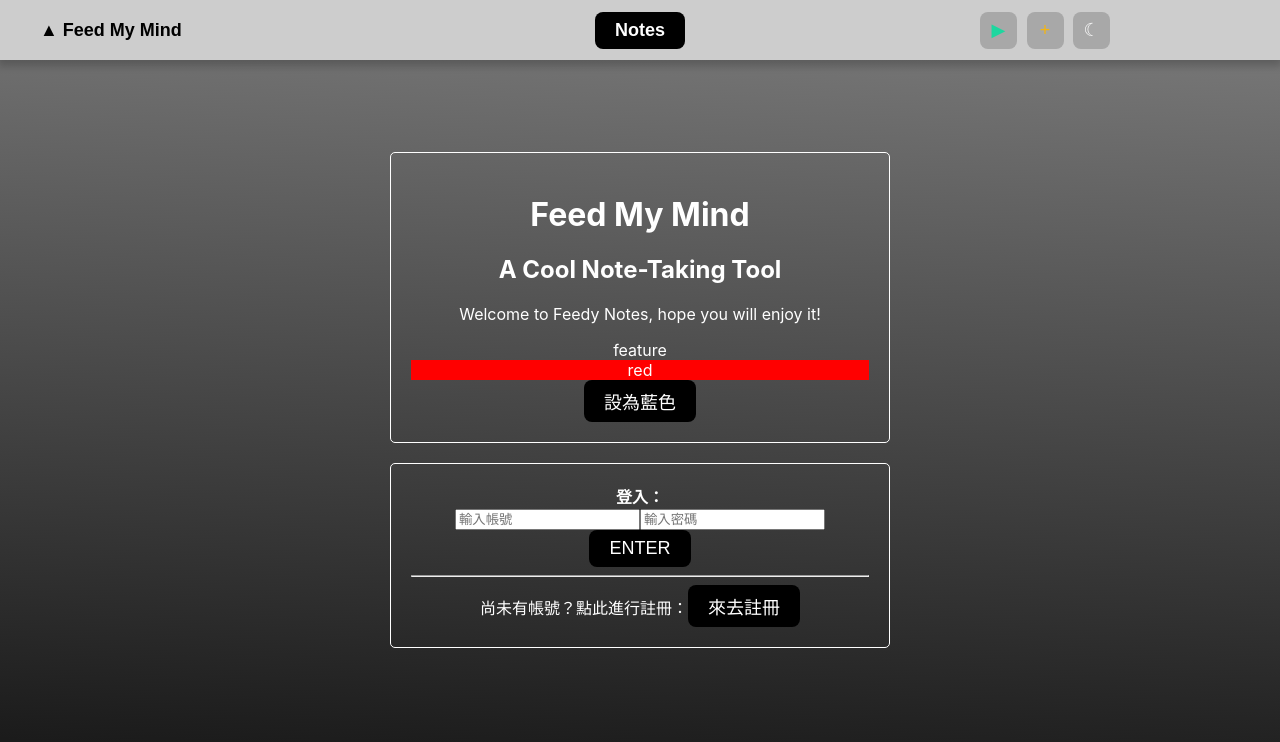
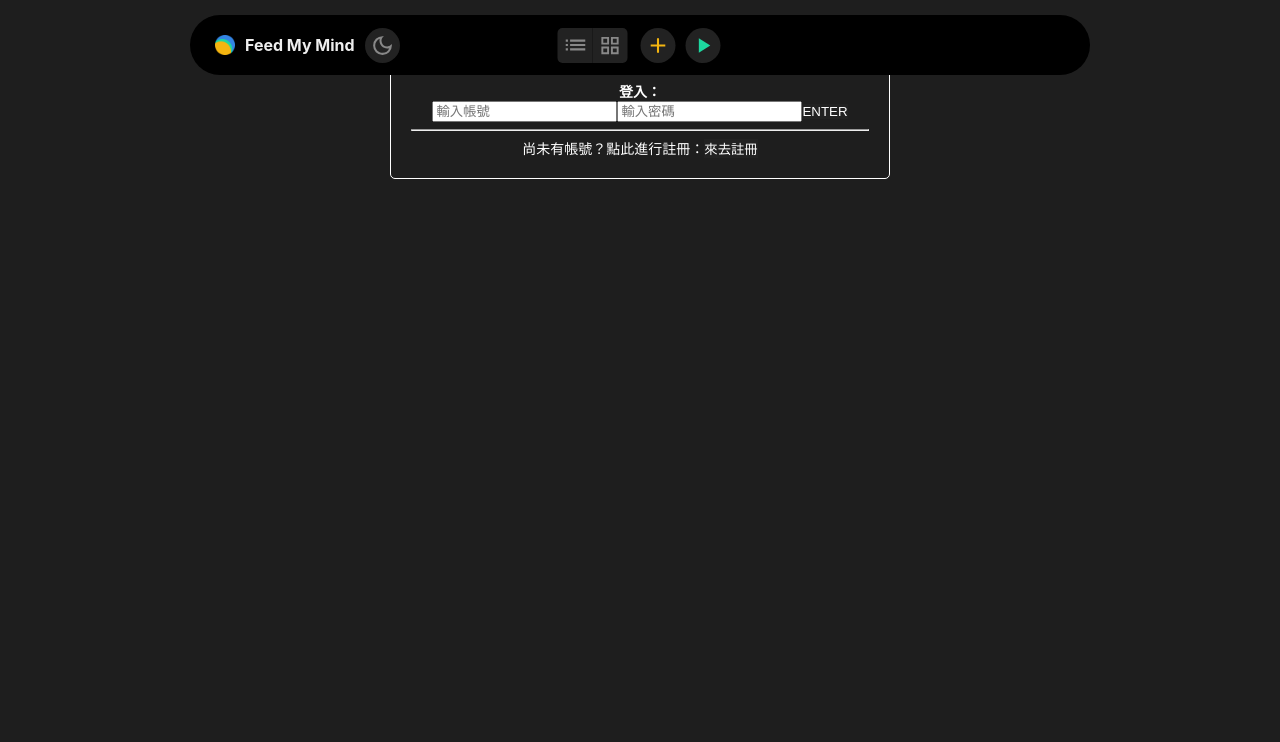
Before and after one commit to ray-mj-huang/Feed-My-Mind, a React (Create React App) app: page / in a window 1280 px wide. Shown: the top 742 px of the page. Built offline with nearby package versions, Linux system fonts and the light colour scheme; no server answers.

Commit message:
Style navigation bar

```diff
--- a/public/index.html
+++ b/public/index.html
@@ -2,7 +2,7 @@
 <html lang="en">
   <head>
     <meta charset="utf-8" />
-    <link rel="icon" href="%PUBLIC_URL%/favicon.ico" />
+    <link rel="icon" href="%PUBLIC_URL%/logo_temp.png" />
     <meta name="viewport" content="width=device-width, initial-scale=1" />
     <meta name="theme-color" content="#000000" />
     <meta
--- a/src/App.css
+++ b/src/App.css
@@ -4,24 +4,31 @@
 
 body {
   background: #1e1e1e;
+  color: #eeeeee;
+  font-size: 14px;
+}
+
+img {
+  display: block;
 }
 
 button {
   display: inline-block;
   border: none;
-  padding: 0.5rem 1.25rem;
+  padding: 0;
   margin: 0;
-  font-size: 18px;
   text-decoration: none;
-  background: #000000;
-  color: #ffffff;
-  border-radius: 8px;
-  cursor: pointer;
-  text-align: center;
-  /* transition: background 250ms ease-in-out,
-              transform 150ms ease; */
+  appearance: none;
   -webkit-appearance: none;
   -moz-appearance: none;
+  text-align: center;
+  cursor: pointer;
+
+  background: #222222;
+  color: #ffffff;
+
+  /* transition: background 250ms ease-in-out,
+  transform 150ms ease; */
 }
 
 button:disabled {
--- a/src/App.js
+++ b/src/App.js
@@ -1,24 +1,41 @@
 /* eslint-disable react/button-has-type */
 /* eslint-disable react/prop-types */
 
-// import { BrowserRouter, Routes, Route } from 'react-router-dom';
-
 import { useState, useEffect } from 'react';
-
 // import { onAuthStateChanged } from 'firebase/auth';
 // import { auth } from './firebase';
 import './App.css';
 import { onAuthStateChanged, signOut } from 'firebase/auth';
 import { auth } from './firebase';
 import Navbar from './components/Navbar';
-import Home from './pages/Home';
 import Notes from './pages/Notes';
-// import Dashboard from './pages/Dashboard';
+import SignInCard from './components/SignInCard';
+
+const boxStyle = {
+  width: '500px', border: '1px solid white', borderRadius: '5px', padding: '20px', color: 'white', textAlign: 'center', margin: '10px',
+};
+
+function Container({ children }) {
+  return (
+    <div
+      style={{
+        display: 'flex',
+        flexDirection: 'column',
+        alignItems: 'center',
+        width: '100%',
+        minHeight: '100vh',
+        background: '#1e1e1e',
+        paddingTop: '50px',
+      }}
+    >
+      {children}
+    </div>
+  );
+}
 
 function App() {
-  const [currentPage, setCurrentPage] = useState('Home');
-  const [red, setRed] = useState('red');
   const [userInfo, setUserInfo] = useState('');
+  const [viewMode, setViewMode] = useState('ListView');
 
   useEffect(() => {
     onAuthStateChanged(auth, (userData) => {
@@ -48,23 +65,23 @@ function App() {
   }
 
   return (
-    <>
+    <Container>
       <Navbar
-        changePage={setCurrentPage}
         signOut={() => signOutFunction()}
         userInfo={userInfo}
+        setViewMode={setViewMode}
       />
-      {currentPage === 'Home' && <Home color={red} setColor={setRed} userInfo={userInfo} />}
-      {currentPage === 'Notes' && <Notes userInfo={userInfo} />}
-      {/* {currentPage === 'Dashboard' && <Dashboard />} */}
-    </>
-    // <BrowserRouter>
-    //   <Routes>
-    //     <Route path="/" element={<Home />} />
-    //     <Route path="/notes" element={<Notes />} />
-    //     <Route path="/dashboard" element={<Dashboard />} />
-    //   </Routes>
-    // </BrowserRouter>
+      {userInfo ? (
+        <>
+          <div style={{ color: 'white' }}>{`哈囉，${userInfo.email} ！`}</div>
+          <Notes userInfo={userInfo} viewMode={viewMode} />
+        </>
+      ) : (
+        <div style={boxStyle}>
+          <SignInCard />
+        </div>
+      )}
+    </Container>
   );
 }
 
--- a/src/Card.js
+++ b/src/Card.js
@@ -9,8 +9,8 @@ const GridViewCard = styled.div`
   padding: 20px;
   margin: 10px 20px 30px 0;
   border-radius: 10px;
-  box-shadow: 4px 8px 10px 2px rgba(0, 0, 0, 0.15);
-  background: white;
+  // box-shadow: 1px 1px 15px 4px rgb(54 54 50 / 25%);
+  background: #171717;
 `;
 
 const ListViewCard = styled.div`
@@ -19,8 +19,8 @@ const ListViewCard = styled.div`
   padding: 10px;
   margin: 20px 0;
   border-radius: 10px;
-  box-shadow: 4px 8px 10px 2px rgba(0, 0, 0, 0.15);
-  background: white;
+  // box-shadow: 1px 1px 15px 4px rgb(54 54 50 / 25%);
+  background: #171717;
   display: flex;
   align-items: center;
   justify-content: space-between;
--- a/src/components/Navbar.js
+++ b/src/components/Navbar.js
@@ -2,85 +2,103 @@
 /* eslint-disable react/prop-types */
 
 import styled from 'styled-components';
+import {
+  MdOutlineDarkMode, MdAdd, MdPlayArrow, MdOutlineGridView, MdList,
+} from 'react-icons/md';
 
 const Header = styled.header`
-  background: #CDCDCD;
-  box-shadow: 0px 4px 8px 2px rgb(0 0 0 / 0.2);
+  background: #000000;
+  border-radius: 100px;
   color: #eeeeee;
-  font-size: 18px;
   height: 60px;
-  width: 100%;
-  padding: 0 20px;
+  width: 900px;
+  padding: 0 25px;
   position: fixed;
-  top: 0;
-  left: 0;
+  top: 15px;
+  left: 50%;
+  transform: translateX(-50%);
   display: flex;
   align-items: center;
   justify-content: space-between;
 `;
 
-const NotesButton = styled.button`
-  position: absolute;
-  left: 50%;
-  transform: translateX(-50%);
-  font-weight: 700;
+const Button = styled.button`
+  width: 35px;
+  height: 35px;
+  border-radius: 20px;
+  font-size: 14px;
+  display: flex;
+  align-items: center;
+  justify-content: center;
+  margin: 0 5px;
 `;
 
-const HomeButton = styled.button`
-  font-weight: 700;
-  color: black;
-  background: none;
-  &:hover {background: none; color: #444444;}
+const DisplayModeButton = styled.button`
+  width: 35px;
+  height: 35px;
+  font-size: 14px;
+  display: flex;
+  align-items: center;
+  justify-content: center;
 `;
 
-// const DashboardButton = styled.button`
-//   font-weight: 700;
-//   color: black;
-//   background: none;
-//   &:hover {background: none; color: #444444;}
-// `;
-
-const ShortCutButton = styled.button`
-  height: 37px;
-  width: 37px;
-  padding: 0;
-  background: #A8A8A8;
+const LogOutButton = styled.button`
+  // width: 30px;
+  height: 40px;
+  padding: 0 20px;
+  border-radius: 20px;
+  font-size: 14px;
 `;
 
-const ShortCutToolbox = styled.div`
-  width: 130px;
-  display: flex;
-  justify-content: space-between;
-  margin-right: 150px;
-`;
-
-export default function Navbar({ changePage, signOut, userInfo }) {
+export default function Navbar({ signOut, userInfo, setViewMode }) {
   return (
     <Header>
-      <HomeButton
-        style={{ fontWeight: 700 }}
-        onClick={() => changePage('Home')}
+      <div
+        style={{
+          fontWeight: 700,
+          fontSize: 16,
+          display: 'flex',
+          alignItems: 'center',
+          justifyContent: 'center',
+        }}
       >
-        ▲ Feed My Mind
-      </HomeButton>
+        <img src="logo_temp.png" alt="logo" width="20" style={{ marginRight: 10 }} />
+        <div>Feed My Mind</div>
+        <Button style={{ marginLeft: 10 }}>
+          <MdOutlineDarkMode size={25} color="#888888" />
+        </Button>
+      </div>
 
-      <NotesButton onClick={() => changePage('Notes')}>
-        Notes
-      </NotesButton>
+      <div
+        style={{
+          position: 'absolute',
+          left: '50%',
+          transform: 'translateX(-50%)',
+          display: 'flex',
+          alignItems: 'center',
+        }}
+      >
+        <DisplayModeButton
+          style={{ borderRadius: '5px 0 0 5px', marginLeft: 3 }}
+          onClick={() => setViewMode('ListView')}
+        >
+          <MdList size={26} color="#888888" />
+        </DisplayModeButton>
+        <DisplayModeButton
+          style={{ borderRadius: '0 5px 5px 0', marginRight: 8 }}
+          onClick={() => setViewMode('GridView')}
+        >
+          <MdOutlineGridView size={23} color="#888888" />
+        </DisplayModeButton>
+        <Button>
+          <MdAdd size={25} color="#F4B510" />
+        </Button>
+        <Button>
+          <MdPlayArrow size={25} color="#1DD79F" />
+        </Button>
+      </div>
 
-      <div style={{ display: 'flex', alignItems: 'center' }}>
-        <ShortCutToolbox>
-          <ShortCutButton style={{ color: '#1DD79F' }}>▶</ShortCutButton>
-          <ShortCutButton style={{ color: '#F4B510' }}>+</ShortCutButton>
-          <ShortCutButton>☾</ShortCutButton>
-        </ShortCutToolbox>
-        {userInfo ? <button onClick={signOut}>登出</button> : null}
-        {/* <DashboardButton
-          onClick={() => changePage('Dashboard')}
-        >
-          Dashboard
-        </DashboardButton> */}
-      </div>
+      {userInfo ? <LogOutButton onClick={signOut}>Log Out</LogOutButton> : null}
     </Header>
   );
 }
--- a/src/SignInCard.js
+++ b/src/components/SignInCard.js
@@ -2,7 +2,7 @@
 import { useState } from 'react';
 import { getAuth, createUserWithEmailAndPassword, signInWithEmailAndPassword } from 'firebase/auth';
 import { setDoc, doc } from 'firebase/firestore';
-import { db } from './firebase';
+import { db } from '../firebase';
 
 function SignUpBox() {
   const [emailValue, setEmailValue] = useState('');
--- a/src/pages/Home.js
+++ b/src/pages/Home.js
@@ -1,6 +1,6 @@
 /* eslint-disable react/button-has-type */
 /* eslint-disable react/prop-types */
-import SignInCard from '../SignInCard';
+import SignInCard from '../components/SignInCard';
 
 function Container({ children }) {
   return (
--- a/src/pages/Notes.js
+++ b/src/pages/Notes.js
@@ -1,7 +1,6 @@
 /* eslint-disable react/button-has-type */
 /* eslint-disable react/prop-types */
 import { useEffect, useState } from 'react';
-import { CgAdidas } from 'react-icons/cg';
 import {
   doc, onSnapshot, updateDoc,
 } from 'firebase/firestore';
@@ -16,15 +15,12 @@ function Container({ children }) {
   return (
     <div
       style={{
-        paddingTop: '100px',
         display: 'flex',
         flexDirection: 'column',
         alignItems: 'center',
-        justifyContent: 'center',
         width: '100%',
         height: '100%',
         minHeight: '100vh',
-        background: 'linear-gradient(182.81deg, #757575 7.81%, #1B1B1B 92.91%)',
       }}
     >
       {children}
@@ -32,31 +28,13 @@ function Container({ children }) {
   );
 }
 
-export default function Notes({ userInfo }) {
+export default function Notes({ userInfo, viewMode }) {
   const [newId, setNewId] = useState(1);
   const [cards, setCards] = useState([]);
   const [isRead, setIsRead] = useState(false);
   const [isCreating, setIsCreating] = useState(false);
   const [readingCardId, setReadingCardId] = useState(0);
-  const [viewMode, setViewMode] = useState('ListView');
   const [isChange, setIsChange] = useState(0);
-
-  // const [userInfo, setUserInfo] = useState('');
-
-  // useEffect(() => {
-  //   onAuthStateChanged(auth, (userData) => {
-  //     if (userData) {
-  //       // eslint-disable-next-line no-console
-  //       console.log(userData);
-  //       setUserInfo(userData);
-  //     } else {
-  //       // eslint-disable-next-line no-console
-  //       console.log('使用者還沒登入噢');
-  //       setUserInfo(null);
-  //       setCards([]);
-  //     }
-  //   });
-  // }, [auth]);
 
   useEffect(() => {
     if (userInfo) {
@@ -103,10 +81,6 @@ export default function Notes({ userInfo }) {
     />
   ));
 
-  const active = {
-    color: 'red',
-  };
-
   return (
     <Container>
       {isRead && (
@@ -120,10 +94,6 @@ export default function Notes({ userInfo }) {
           setIsChange={setIsChange}
         />
       )}
-
-      <div style={{ color: 'white' }}>
-        <CgAdidas size={35} color="white" />
-      </div>
 
       <div>{isChange}</div>
       {userInfo ? userInfo.email : '請登入噢～'}
@@ -152,10 +122,6 @@ export default function Notes({ userInfo }) {
           alignItems: 'center',
         }}
       >
-        <div style={{ display: 'flex' }}>
-          <button onClick={() => setViewMode('ListView')} style={viewMode === 'ListView' ? active : null}>List View</button>
-          <button onClick={() => setViewMode('GridView')} style={viewMode === 'GridView' ? active : null}>Grid View</button>
-        </div>
         <div
           className={viewMode === 'GridView' && 'cardContainer'}
         >
```
Also changed, not shown: public/logo_temp.png (added).
